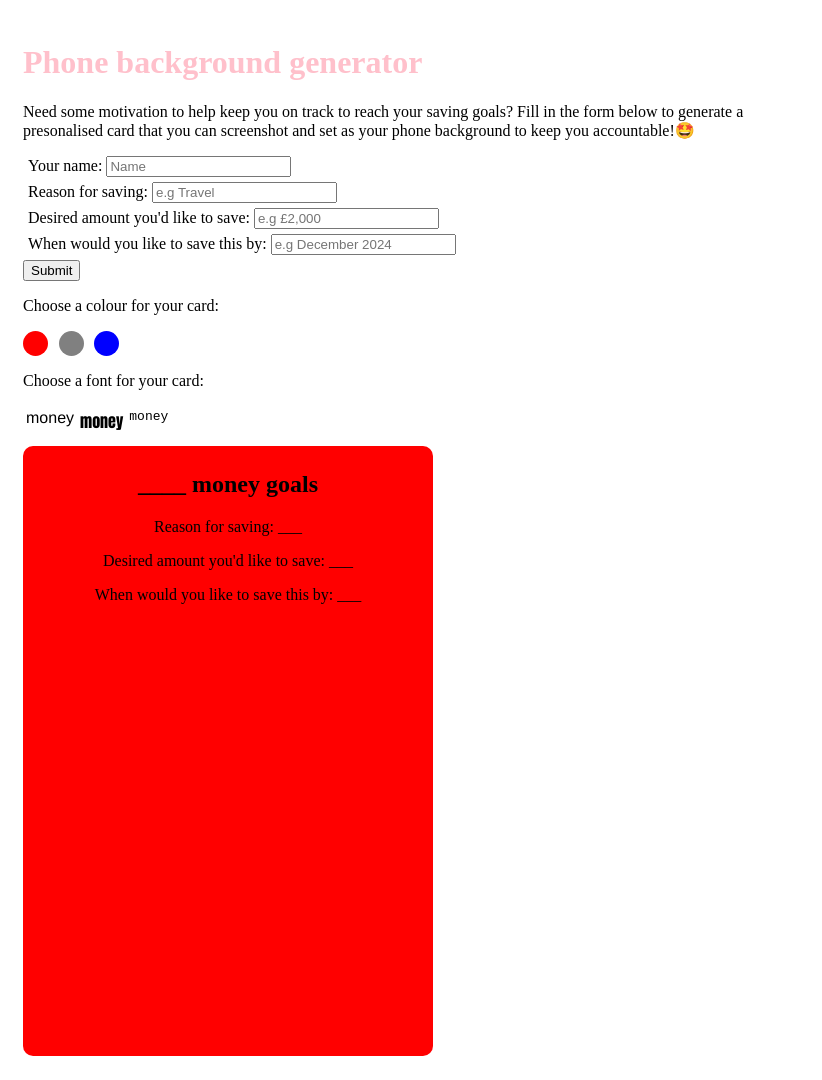
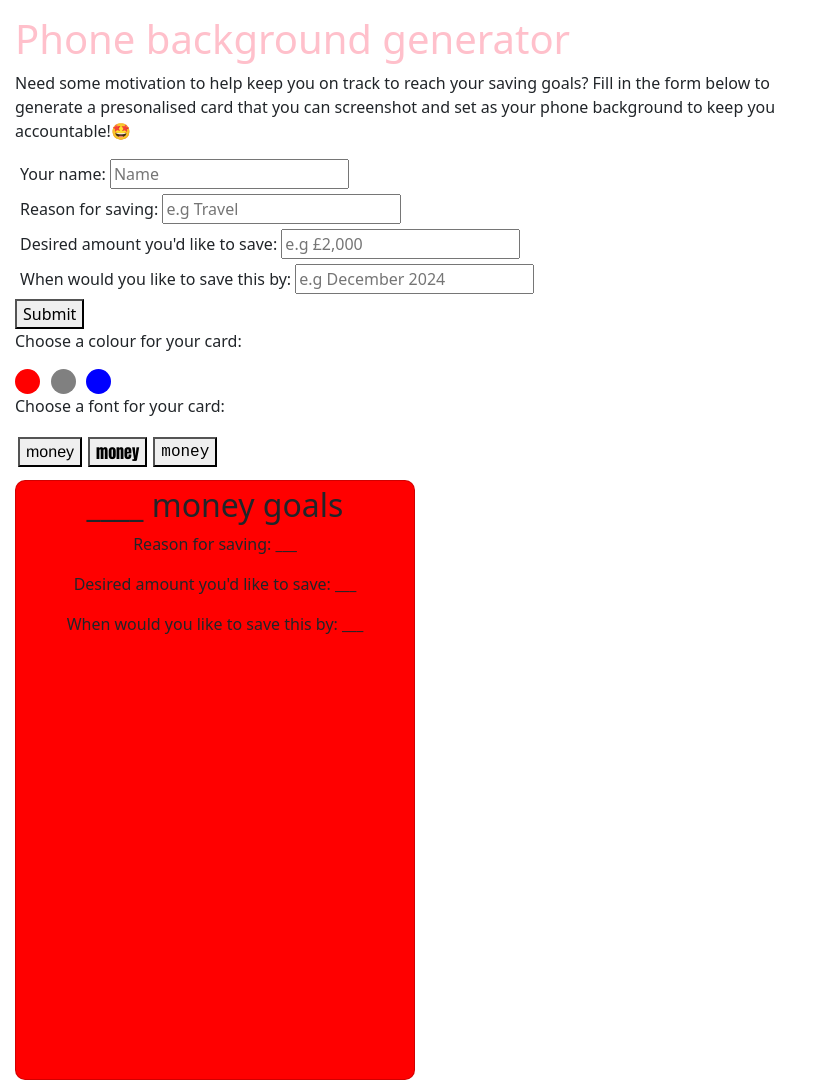
Before and after one commit to NiamhBrown/restart, a plain HTML site: page index.html in a window 1280 px wide. Shown: the whole page, without its empty margins (0-822 px from the left). Drawn offline with nearby package versions, Linux system fonts and the light colour scheme.

Commit message:
added 'choose font' functionality

```diff
--- a/index.html
+++ b/index.html
@@ -5,8 +5,10 @@
     <meta http-equiv="X-UA-Compatible" content="IE=edge">
     <meta name="viewport" content="width=device-width, initial-scale=1.0">
      <title>CFG Challenge💖</title>
+
+     <link href="https://cdn.jsdelivr.net/npm/bootstrap@5.2.2/dist/css/bootstrap.min.css" rel="stylesheet" integrity="sha384-Zenh87qX5JnK2Jl0vWa8Ck2rdkQ2Bzep5IDxbcnCeuOxjzrPF/et3URy9Bv1WTRi" crossorigin="anonymous">
      <link rel="stylesheet" href="src/style.css">
-</head>
+    </head>
 <body>
     <h1>Phone background generator</h1>
     <p>Need some motivation to help keep you on track to reach your saving goals? Fill in the form below to generate a presonalised card that you can screenshot and set as your phone background to keep you accountable!🤩 </p>
@@ -28,16 +30,18 @@
 
      <p>Choose a font for your card:</p>
      <div class="fonts">
-         <span class="font1">money</span>
-         <span class="font2">money</span>
-         <span class="font3">money</span>
+         <button class="font1" type="button" onclick="font1Function()">money</button>
+         <button class="font2" type="button" onclick="font2Function()">money</button>
+         <button class="font3" type="button" onclick="font3Function()">money</button>
       </div>
+
     <div class="card">
 <h2 id="cardTitle">____ money goals</h2>
-<p>Reason for saving: <span id="cardReason">___</span></p>
-<p>Desired amount you'd like to save: <span id="cardAmount">___</span></p>
-<p>When would you like to save this by: <span id="cardDate">___</span></p>
-
-
+<p id="cardFont1">Reason for saving: <span id="cardReason">___</span></p>
+<p id="cardFont2">Desired amount you'd like to save: <span id="cardAmount">___</span></p>
+<p id="cardFont3">When would you like to save this by: <span id="cardDate">___</span></p>
     </div>
     <script src="src/script.js"></script>
+    <script src="https://cdn.jsdelivr.net/npm/bootstrap@5.2.2/dist/js/bootstrap.bundle.min.js" integrity="sha384-OERcA2EqjJCMA+/3y+gxIOqMEjwtxJY7qPCqsdltbNJuaOe923+mo//f6V8Qbsw3" crossorigin="anonymous"></script>
+</body>
+</html>
--- a/src/script.js
+++ b/src/script.js
@@ -34,3 +34,25 @@ function handleSubmit(){
     color3Color.addEventListener("click", function () {
     cardBackground.style.backgroundColor = "blue";
     });
+
+    //changes font of card
+
+    function font1Function() {
+        document.getElementById("cardTitle").style.fontFamily = "Franklin Gothic Medium";
+        document.getElementById("cardFont1").style.fontFamily = "Franklin Gothic Medium";
+        document.getElementById("cardFont2").style.fontFamily = "Franklin Gothic Medium";
+        document.getElementById("cardFont3").style.fontFamily = "Franklin Gothic Medium";
+    }
+    function font2Function() {
+        document.getElementById("cardTitle").style.fontFamily = "Impact,Charcoal,sans-serif";
+        document.getElementById("cardFont1").style.fontFamily = "Impact,Charcoal,sans-serif";
+        document.getElementById("cardFont2").style.fontFamily = "Impact,Charcoal,sans-serif";
+        document.getElementById("cardFont3").style.fontFamily = "Impact,Charcoal,sans-serif";
+    }
+
+    function font3Function() {
+        document.getElementById("cardTitle").style.fontFamily = "monospace";
+        document.getElementById("cardFont1").style.fontFamily = "monospace";
+        document.getElementById("cardFont2").style.fontFamily = "monospace";
+        document.getElementById("cardFont3").style.fontFamily = "monospace";
+    }
```
